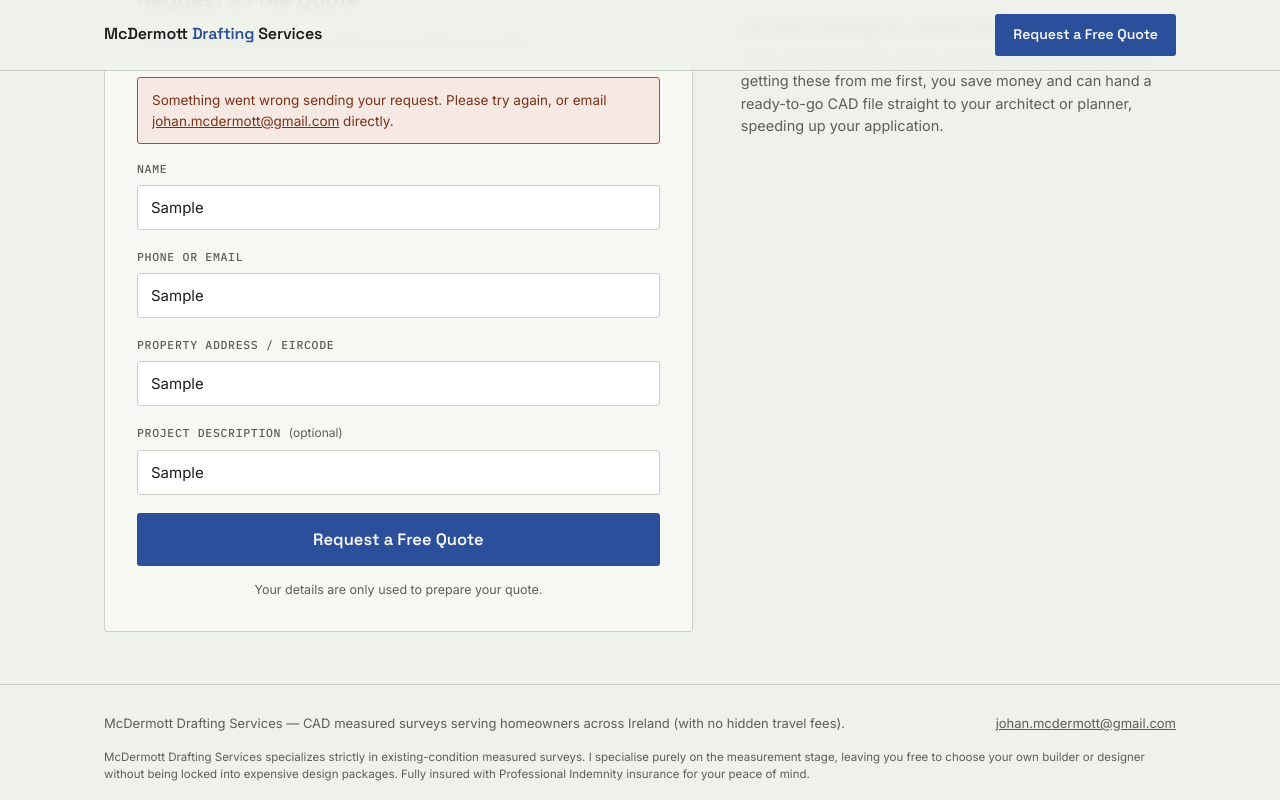
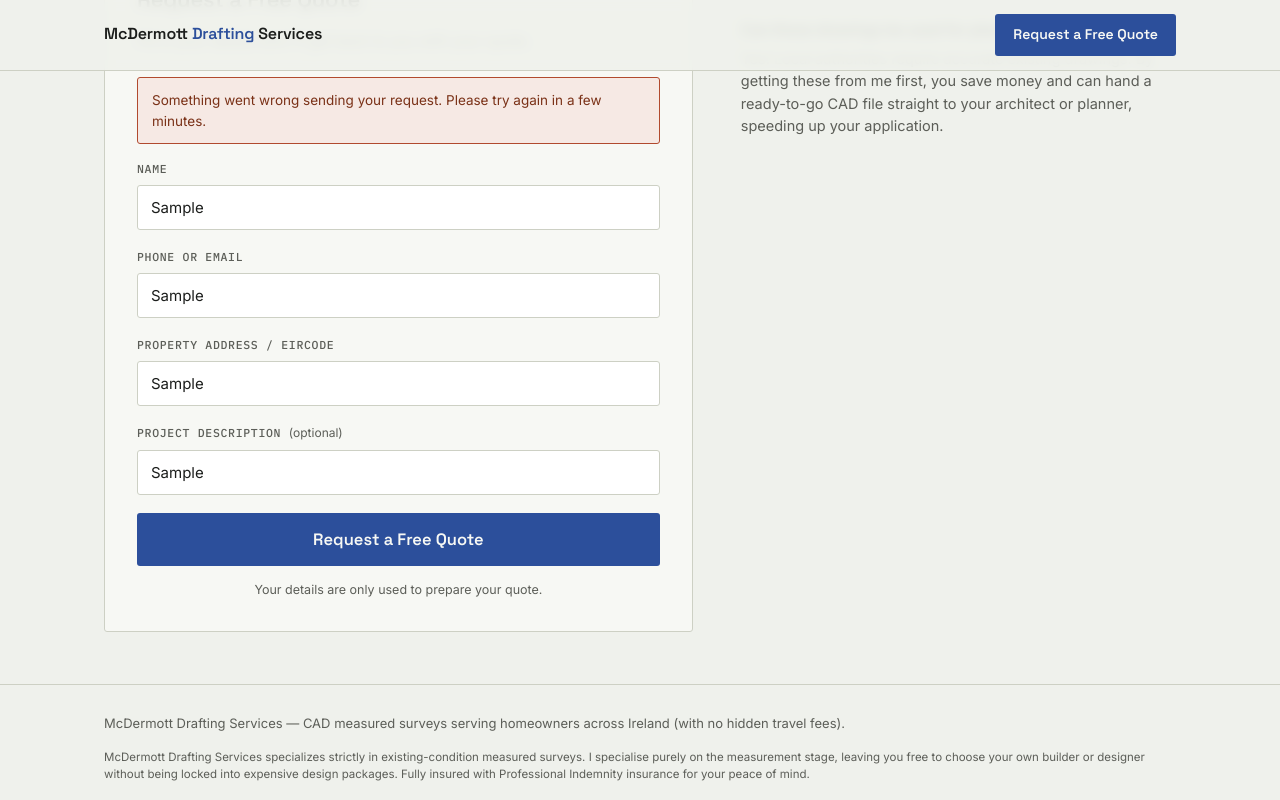
Before and after one commit to AmazingSpoon26/McDermottDrafting, a plain HTML site: page index.html in a window 1280 px wide. Both pictures are taken after typing "Sample", "Sample", "Sample", "Sample" into the empty fields and a click on the button "Request a Free Quote". Shown: the part 1521-2321 px from the top of the page. Drawn offline with Linux system fonts and the light colour scheme.

Commit message:
removed email

```diff
--- a/index.html
+++ b/index.html
@@ -41,7 +41,6 @@
   "alternateName": "McDermott Drafting Services",
   "description": "Measured house surveys and CAD drafting for Irish homeowners planning extensions and renovations.",
   "url": "https://www.mcdermottdrafting.ie/",
-  "email": "johan.mcdermott@gmail.com",
   "areaServed": {
     "@type": "Country",
     "name": "Ireland"
@@ -654,8 +653,7 @@
           <p class="sub">Fill in your details and I'll get back to you with your quote.</p>
 
           <div class="form-error" id="formError">
-            Something went wrong sending your request. Please try again, or email
-            <a href="mailto:johan.mcdermott@gmail.com">johan.mcdermott@gmail.com</a> directly.
+            Something went wrong sending your request. Please try again in a few minutes.
           </div>
 
           <form id="bookingForm" action="https://formspree.io/f/xwvdzkbb" method="POST">
@@ -714,7 +712,6 @@
 <footer>
   <div class="wrap">
     <p>McDermott Drafting Services — CAD measured surveys serving homeowners across Ireland (with no hidden travel fees).</p>
-    <p><a href="mailto:johan.mcdermott@gmail.com">johan.mcdermott@gmail.com</a></p>
     <p class="footer-legal">McDermott Drafting Services specializes strictly in existing-condition measured surveys. I specialise purely on the measurement stage, leaving you free to choose your own builder or designer without being locked into expensive design packages. Fully insured with Professional Indemnity insurance for your peace of mind.</p>
   </div>
 </footer>
```
